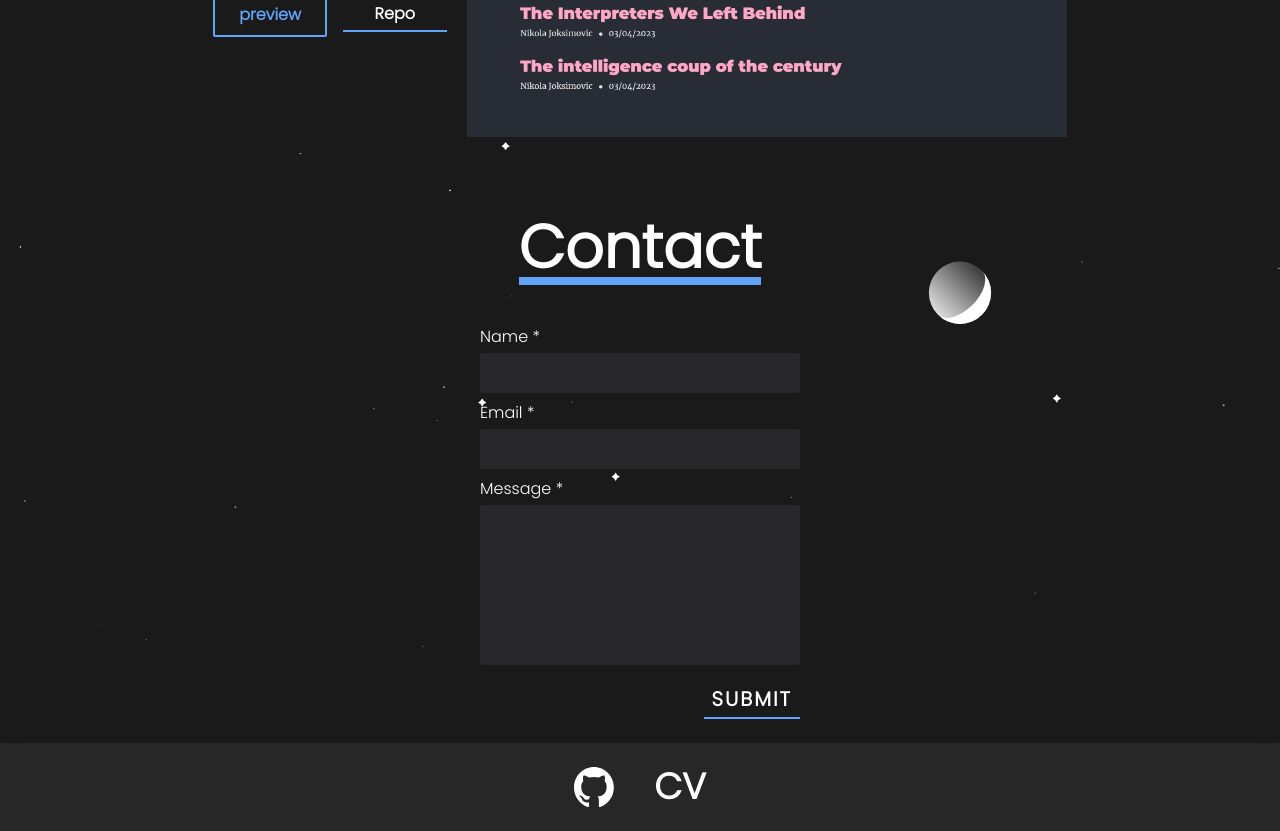
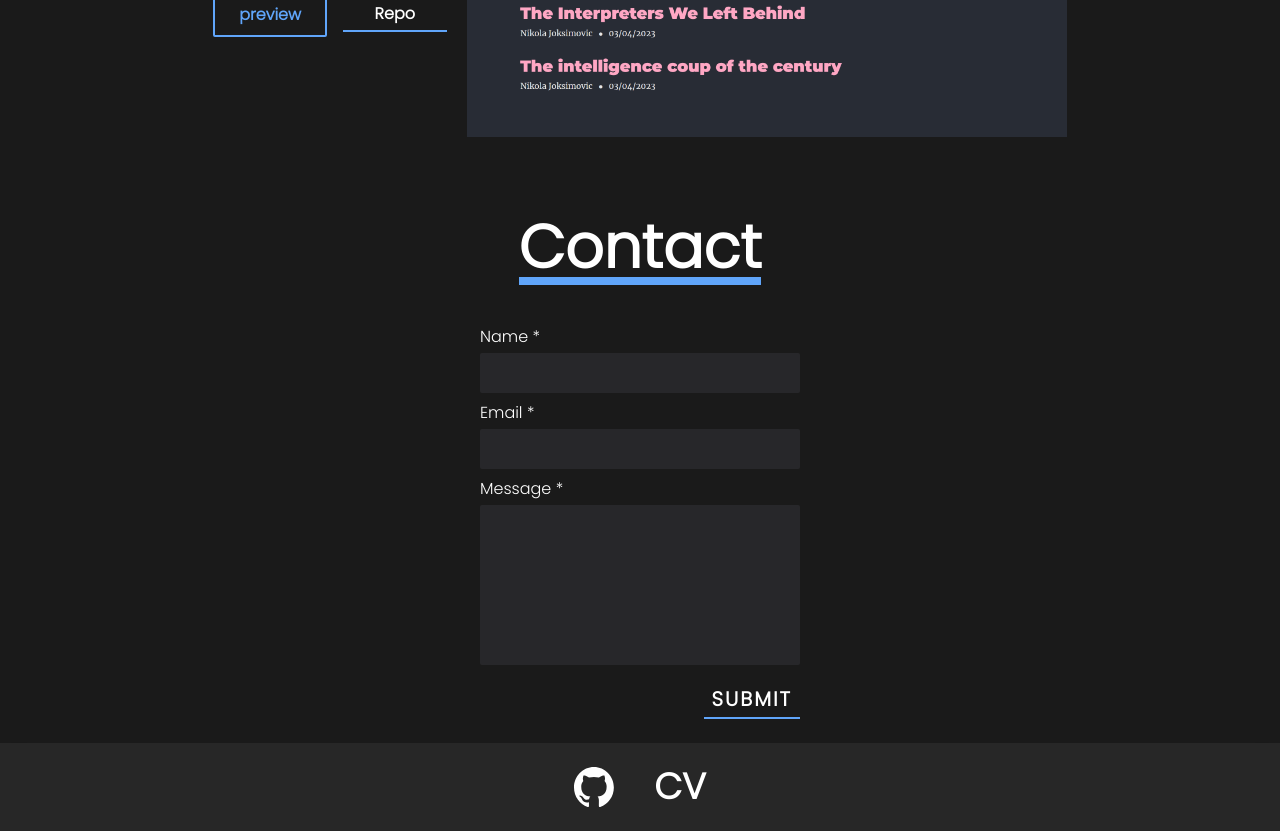
Before and after one commit to Joksa132/portfolio, a Next.js app: page / in a window 1280 px wide. Shown: the part 3080-3911 px from the top of the page. Built offline with nearby package versions, Linux system fonts and the light colour scheme.

Commit message:
remove inline style and add contact-svg class

```diff
--- a/components/Sections/ContactSection.tsx
+++ b/components/Sections/ContactSection.tsx
@@ -3,7 +3,6 @@ import { useRef, useState } from "react";
 import emailjs from '@emailjs/browser';
 import Footer from '@/components/Footer';
 import { SnackbarProvider, enqueueSnackbar } from 'notistack';
-import starBG from '@/public/star-bg2.svg'
 
 type Props = {
   sectionRefs: { [key: string]: React.RefObject<HTMLDivElement> };
@@ -39,12 +38,9 @@ export default function ContactSection({ sectionRefs, setActiveLink }: Props) {
 
   return (
     <section
-      className='flex flex-col justify-between'
+      className='flex flex-col justify-between contact-svg'
       id='contact'
       ref={sectionRefs.contact}
-      style={{
-        backgroundImage: `url(${starBG.src})`,
-      }}
     >
       <div className='flex flex-col items-center'>
         <h2 className='text-6xl mt-20 border-b-8 border-blue-400 font-bold max-[550px]:text-5xl'>Contact</h2>
```
